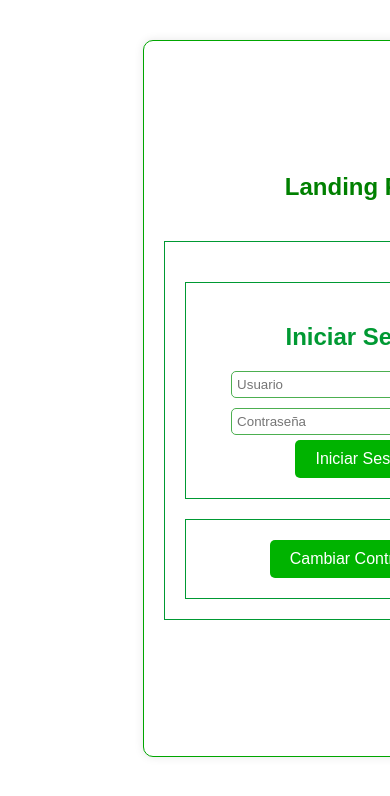
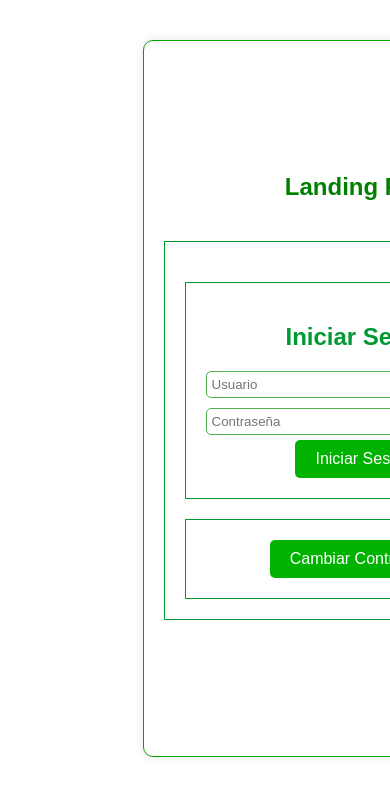
Before and after one commit to alexismichia/front-ramiro, a React (Create React App) app: page / in a window 390 px wide. Shown: the top 796 px of the page. Built offline with nearby package versions, Linux system fonts and the light colour scheme.

Commit message:
Update landing.css

```diff
--- a/src/componentes/Landingpage/landing.css
+++ b/src/componentes/Landingpage/landing.css
@@ -1,5 +1,3 @@
-/* landing.css */
-
 /* Estilo del contenedor principal */
 .container {
   display: flex;
@@ -62,11 +60,3 @@ button {
 .error-message {
   color: #ff0000; /* Color rojo para mensajes de error */
 }
-
-/* Estilo adicional para dispositivos móviles (menos de 600px de ancho) */
-@media (max-width: 600px) {
-    /* Hace que los campos de entrada sean más anchos en dispositivos móviles */
-    input {
-        width: 80%;
-    }
-}
```
Lines whose indentation alone changed are shown as unchanged.
